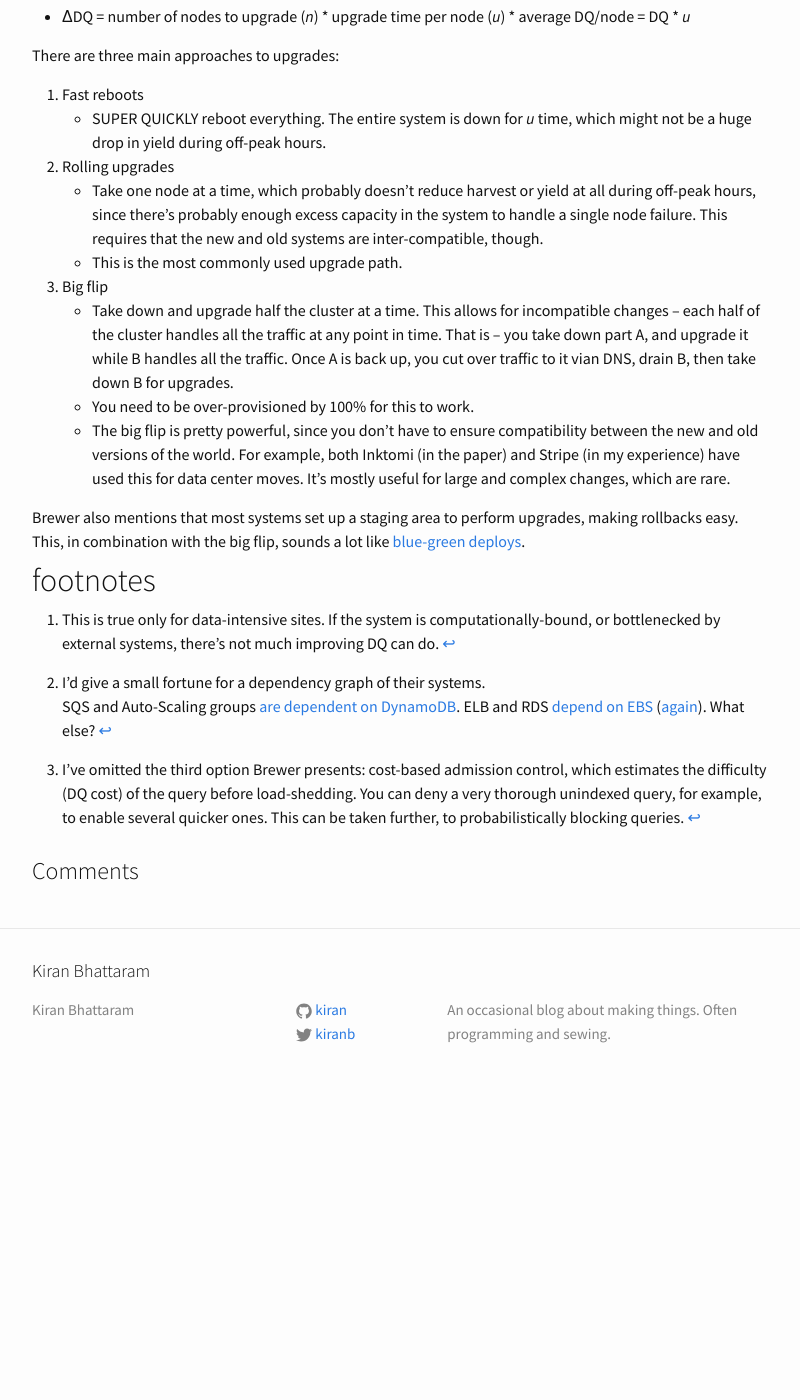
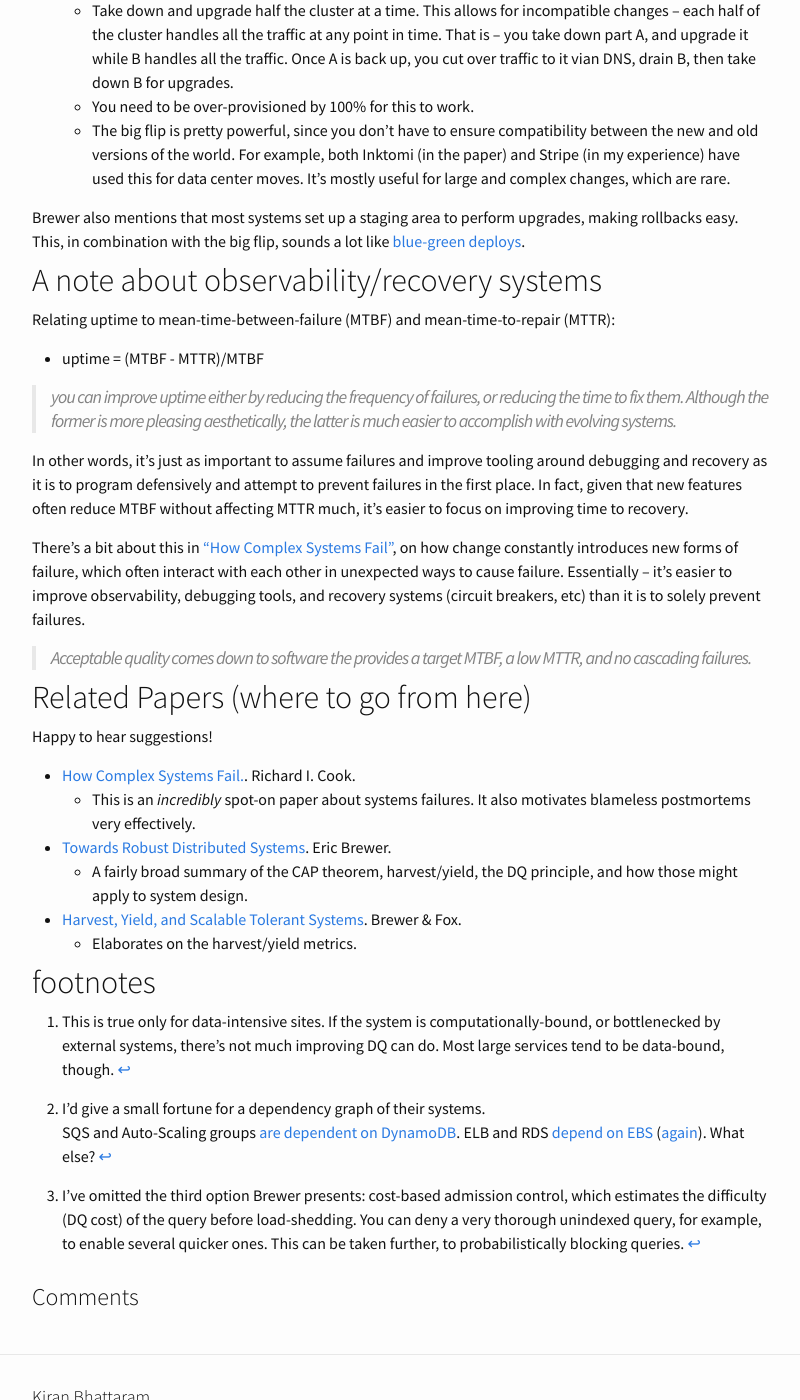
Before and after one commit to kiran/kiran.github.io, a Jekyll site: the page built from _posts/2015-11-09-lessons-from-giant-scale-services.md, in a window 1280 px wide and 1400 px high, scrolled down 2342 px. Shown: the whole window, without its empty margins (238-1038 px from the left). Built offline with Jekyll 4.4.1, drawn with Linux system fonts in a browser that asks for light colours; comment, search, counter and statistics services are not loaded; before the commit the page ends 3448 px from its top, so only the background shows below that; some of the changed text lies outside the part shown.

Commit message:
update the giant-scale-services post for publication

```diff
--- a/_posts/2015-11-09-lessons-from-giant-scale-services.md
+++ b/_posts/2015-11-09-lessons-from-giant-scale-services.md
@@ -11,25 +11,17 @@ tags: [papers, distributed-systems]
 - Eric Brewer. [Lessons from Giant-Scale Services][giant-scale]. (IEEE Computer, 2001)
   - tl;dr: data per query is inversely proportional to queries per second at the limits of scale. Use this to inform your capacity planning and load-shedding plans.
 
-This is an experience paper from Eric Brewer (of the CAP theorem!) about his experiences working with large systems. Though the paper is from 2001, the basic tradeoffs of the systems he describes have not really changed since.
+This is a paper from Eric Brewer (of the CAP theorem) summarizing his experiences working with large systems. Though the paper is from 2001, the basic tradeoffs of the systems he describes have not really changed since.
 
 The most interesting insight of this paper is the DQ principle, which is related to the principles discussed in the [harvest/yield][harvest-yield] paper:
 
 - (data per query) x (queries per second) &rarr; constant.
 
-This is kind of a grab-bag of ideas, but I think the key insight is using the DQ principle to evaluate graceful degradation strategies.
+This paper is kind of a grab-bag of ideas, but I think the key insight is using the DQ principle to evaluate graceful degradation strategies.
 
 ## Measuring availability (harvest/yield)
 
-Uptime, or the amount of time a site handles traffic, is the traditional metric of availability. Relating uptime to mean-time-between-failure (MTBF) and mean-time-to-repair (MTTR):
-
-- uptime = (MTBF - MTTR)/MTBF
-
-> you can improve uptime either by reducing the frequency of failures, or reducing the time to fix them. Although the former is more pleasing aesthetically, the latter is much easier to accomplish with evolving systems.
-
-In other words, it's just as important to assume failures and improve tooling around debugging and recovery as it is to program defensively and attempt to prevent failures in the first place. In fact, given that new features often reduce MTBF without affecting MTTR much, it's easier to focus on improving time to recovery. TKTKTK note about how complex systems fail
-
-> Acceptable quality comes down to software the provides a target MTBF, a low MTTR, and no cascading failures.
+Uptime, or the amount of time a site handles traffic, is the traditional metric of availability.
 
 As a better set of availability metrics, Brewer reiterates the harvest/yield metrics, discussed [here previously][harvest-yield-heading].
 
@@ -93,9 +85,34 @@ There are three main approaches to upgrades:
 
 Brewer also mentions that most systems set up a staging area to perform upgrades, making rollbacks easy. This, in combination with the big flip, sounds a lot like [blue-green deploys][blue-green-deploys].
 
+## A note about observability/recovery systems
+
+Relating uptime to mean-time-between-failure (MTBF) and mean-time-to-repair (MTTR):
+
+- uptime = (MTBF - MTTR)/MTBF
+
+> you can improve uptime either by reducing the frequency of failures, or reducing the time to fix them. Although the former is more pleasing aesthetically, the latter is much easier to accomplish with evolving systems.
+
+In other words, it's just as important to assume failures and improve tooling around debugging and recovery as it is to program defensively and attempt to prevent failures in the first place. In fact, given that new features often reduce MTBF without affecting MTTR much, it's easier to focus on improving time to recovery.
+
+There's a bit about this in ["How Complex Systems Fail"][how-complex-systems-fail], on how change constantly introduces new forms of failure, which often interact with each other in unexpected ways to cause failure. Essentially -- it's easier to improve observability, debugging tools, and recovery systems (circuit breakers, etc) than it is to solely prevent failures.
+
+> Acceptable quality comes down to software the provides a target MTBF, a low MTTR, and no cascading failures.
+
+## Related Papers (where to go from here)
+
+Happy to hear suggestions!
+
+- [How Complex Systems Fail.][how-complex-systems-fail]. Richard I. Cook.
+  - This is an _incredibly_ spot-on paper about systems failures. It also motivates blameless postmortems very effectively.
+- [Towards Robust Distributed Systems][podc-keynote]. Eric Brewer.
+  - A fairly broad summary of the CAP theorem, harvest/yield, the DQ principle, and how those might apply to system design.
+- [Harvest, Yield, and Scalable Tolerant Systems](http://citeseerx.ist.psu.edu/viewdoc/download?doi=10.1.1.24.3690&rep=rep1&type=pdf). Brewer & Fox.
+  - Elaborates on the harvest/yield metrics.
+
 ## footnotes
 
-[^1]: This is true only for data-intensive sites. If the system is computationally-bound, or bottlenecked by external systems, there's not much improving DQ can do.
+[^1]: This is true only for data-intensive sites. If the system is computationally-bound, or bottlenecked by external systems, there's not much improving DQ can do. Most large services tend to be data-bound, though.
 
 [^2]: I'd give a small fortune for a dependency graph of their systems.<br>SQS and Auto-Scaling groups [are dependent on DynamoDB][dynamo-sqs]. ELB and RDS [depend on EBS][ebs] ([again][ebs-2]). What else?
 
@@ -108,3 +125,5 @@ Brewer also mentions that most systems set up a staging area to perform upgrades
 [harvest-yield]: /harvest-yield
 [harvest-yield-heading]: /harvest-yield/#harvest-yield-definition
 [blue-green-deploys]: http://martinfowler.com/bliki/BlueGreenDeployment.html
+[how-complex-systems-fail]: http://web.mit.edu/2.75/resources/random/How%20Complex%20Systems%20Fail.pdf
+[podc-keynote]: https://www.cs.berkeley.edu/~brewer/cs262b-2004/PODC-keynote.pdf
```
